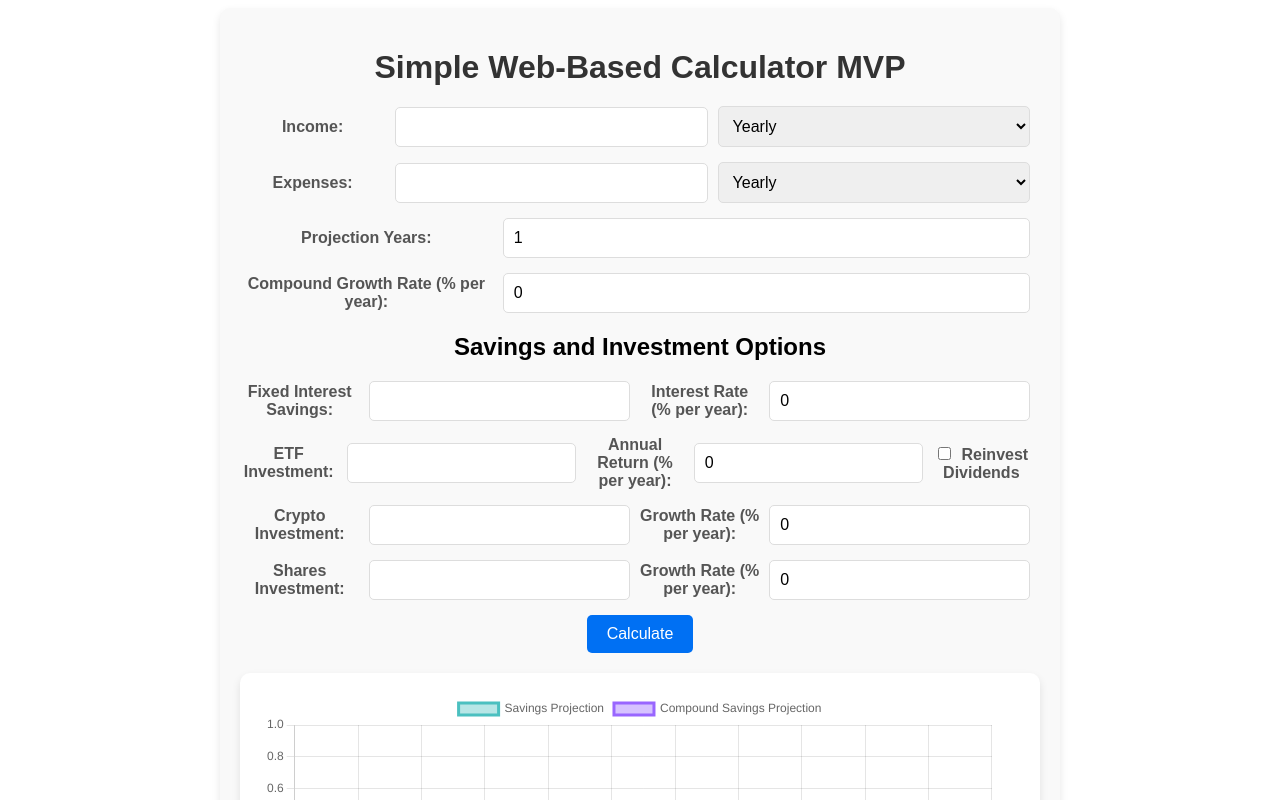
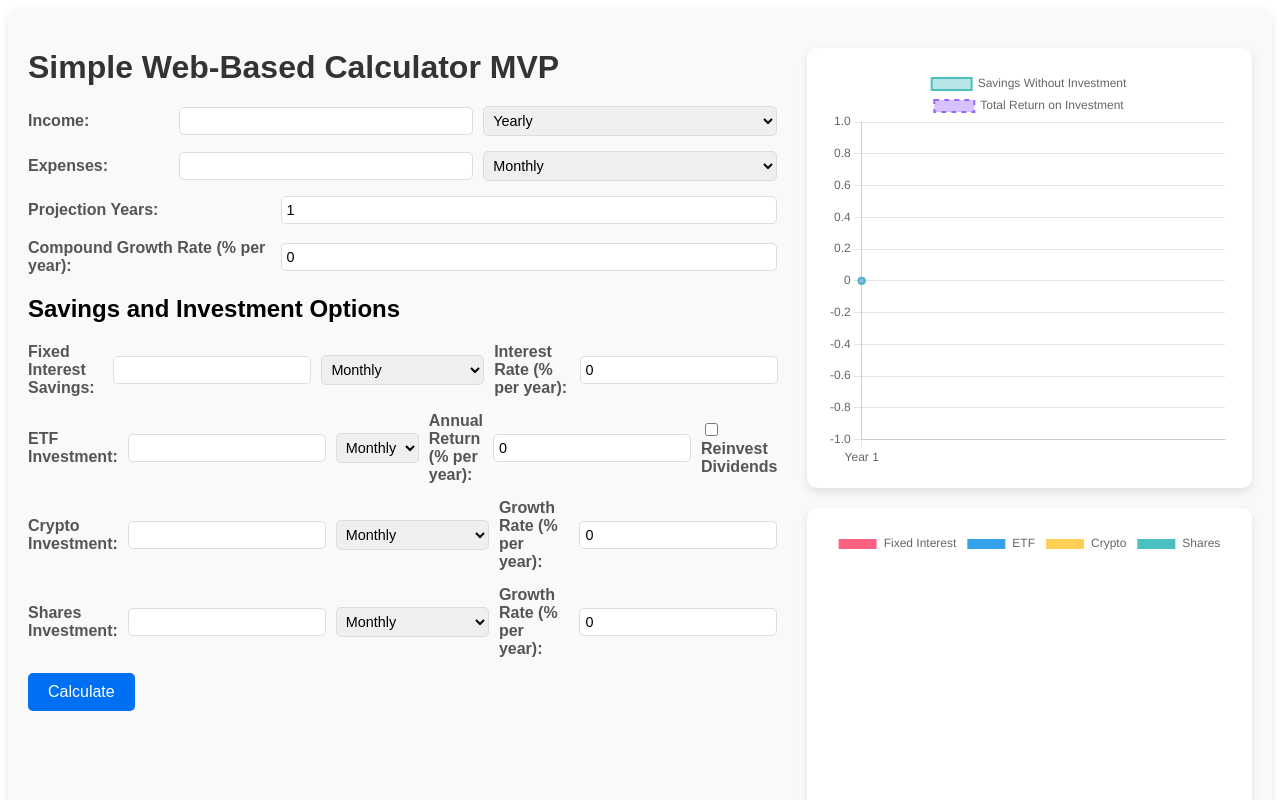
Before and after one commit to knofler/nextAi, a Next.js app: page /fintech in a window 1280 px wide. Shown: the top 800 px of the page. Built offline with nearby package versions, Linux system fonts and the light colour scheme.

Commit message:
more calculation and graph added

```diff
--- a/src/pages/fintech/index.js
+++ b/src/pages/fintech/index.js
@@ -1,5 +1,5 @@
 import React, { useState, useEffect } from 'react';
-import { Line } from 'react-chartjs-2';
+import { Line, Pie } from 'react-chartjs-2';
 import {
   Chart as ChartJS,
   CategoryScale,
@@ -9,6 +9,7 @@ import {
   Title,
   Tooltip,
   Legend,
+  ArcElement,
 } from 'chart.js';
 import styles from '../../styles/Fintech.module.css';
 
@@ -20,116 +21,166 @@ ChartJS.register(
   LineElement,
   Title,
   Tooltip,
-  Legend
+  Legend,
+  ArcElement
 );
+
+const getFrequencyMultiplier = (frequency) => {
+  switch (frequency) {
+    case 'yearly':
+      return 1;
+    case 'monthly':
+      return 12;
+    case 'weekly':
+      return 52;
+    case 'daily':
+      return 365;
+    default:
+      return 1;
+  }
+};
 
 const Fintech = () => {
   const [income, setIncome] = useState('');
   const [incomeFrequency, setIncomeFrequency] = useState('yearly');
   const [expenses, setExpenses] = useState('');
-  const [expensesFrequency, setExpensesFrequency] = useState('yearly');
+  const [expensesFrequency, setExpensesFrequency] = useState('monthly');
   const [projectionYears, setProjectionYears] = useState(1);
   const [compoundGrowthRate, setCompoundGrowthRate] = useState(0);
 
   // Savings and investment options
   const [fixedInterestSavings, setFixedInterestSavings] = useState('');
   const [fixedInterestRate, setFixedInterestRate] = useState(0);
+  const [fixedInterestFrequency, setFixedInterestFrequency] = useState('monthly');
   const [etfInvestment, setEtfInvestment] = useState('');
   const [etfDividendReinvestment, setEtfDividendReinvestment] = useState(false);
   const [etfAnnualReturn, setEtfAnnualReturn] = useState(0);
+  const [etfFrequency, setEtfFrequency] = useState('monthly');
   const [cryptoInvestment, setCryptoInvestment] = useState('');
   const [cryptoGrowthRate, setCryptoGrowthRate] = useState(0);
+  const [cryptoFrequency, setCryptoFrequency] = useState('monthly');
   const [sharesInvestment, setSharesInvestment] = useState('');
   const [sharesGrowthRate, setSharesGrowthRate] = useState(0);
+  const [sharesFrequency, setSharesFrequency] = useState('monthly');
 
   const [projections, setProjections] = useState([]);
   const [compoundProjections, setCompoundProjections] = useState([]);
+  const [pieData, setPieData] = useState({});
+
+  const annualIncome = income * getFrequencyMultiplier(incomeFrequency);
+  const annualExpenses = expenses * getFrequencyMultiplier(expensesFrequency);
+  const annualAvailableSavings = annualIncome - annualExpenses;
 
   const handleCalculate = () => {
-    const monthlyIncome = income / getFrequencyDivider(incomeFrequency);
-    const monthlyExpenses = expenses / getFrequencyDivider(expensesFrequency);
-    const monthlyAvailableSavings = monthlyIncome - monthlyExpenses;
+    const totalAllocatedSavings =
+      parseFloat(fixedInterestSavings) * getFrequencyMultiplier(fixedInterestFrequency) +
+      parseFloat(etfInvestment) * getFrequencyMultiplier(etfFrequency) +
+      parseFloat(cryptoInvestment) * getFrequencyMultiplier(cryptoFrequency) +
+      parseFloat(sharesInvestment) * getFrequencyMultiplier(sharesFrequency);
 
-    const monthlyFixedInterestSavings = fixedInterestSavings / getFrequencyDivider('monthly');
-    const monthlyEtfInvestment = etfInvestment / getFrequencyDivider('monthly');
-    const monthlyCryptoInvestment = cryptoInvestment / getFrequencyDivider('monthly');
-    const monthlySharesInvestment = sharesInvestment / getFrequencyDivider('monthly');
+    if (totalAllocatedSavings > annualAvailableSavings) {
+      alert('Total allocated savings exceed available savings after expenses.');
+      return;
+    }
 
     const projection = [];
     const compoundProjection = [];
     let totalSavings = 0;
     let totalCompoundSavings = 0;
 
-    for (let i = 1; i <= projectionYears * 12; i++) {
-      totalSavings += monthlyAvailableSavings;
-      totalCompoundSavings = (totalCompoundSavings + monthlyAvailableSavings) * (1 + compoundGrowthRate / 100 / 12);
+    let fixedInterestTotal = 0;
+    let etfTotal = 0;
+    let cryptoTotal = 0;
+    let sharesTotal = 0;
+
+    for (let i = 1; i <= projectionYears; i++) {
+      totalSavings += annualAvailableSavings;
+      totalCompoundSavings = (totalCompoundSavings + annualAvailableSavings) * (1 + compoundGrowthRate / 100);
 
       // Fixed interest savings
-      const fixedInterest = monthlyFixedInterestSavings * (1 + fixedInterestRate / 100 / 12);
+      const fixedInterest = fixedInterestSavings * getFrequencyMultiplier(fixedInterestFrequency) * Math.pow(1 + fixedInterestRate / 100, i);
+      fixedInterestTotal += fixedInterest;
 
       // ETF investment
-      const etfReturn = monthlyEtfInvestment * (1 + etfAnnualReturn / 100 / 12);
+      const etfReturn = etfInvestment * getFrequencyMultiplier(etfFrequency) * Math.pow(1 + etfAnnualReturn / 100, i);
       const etfReinvestment = etfDividendReinvestment ? etfReturn : 0;
+      etfTotal += etfReturn + etfReinvestment;
 
       // Crypto investment
-      const cryptoReturn = monthlyCryptoInvestment * (1 + cryptoGrowthRate / 100 / 12);
+      const cryptoReturn = cryptoInvestment * getFrequencyMultiplier(cryptoFrequency) * Math.pow(1 + cryptoGrowthRate / 100, i);
+      cryptoTotal += cryptoReturn;
 
       // Shares investment
-      const sharesReturn = monthlySharesInvestment * (1 + sharesGrowthRate / 100 / 12);
+      const sharesReturn = sharesInvestment * getFrequencyMultiplier(sharesFrequency) * Math.pow(1 + sharesGrowthRate / 100, i);
+      sharesTotal += sharesReturn;
 
       projection.push({
-        month: i,
-        savings: totalSavings + fixedInterest + etfReinvestment + cryptoReturn + sharesReturn,
+        year: i,
+        savings: totalSavings,
+        investmentReturn: fixedInterest + etfReinvestment + cryptoReturn + sharesReturn,
       });
       compoundProjection.push({
-        month: i,
-        savings: totalCompoundSavings + fixedInterest + etfReinvestment + cryptoReturn + sharesReturn,
+        year: i,
+        savings: totalCompoundSavings,
+        investmentReturn: fixedInterest + etfReinvestment + cryptoReturn + sharesReturn,
       });
     }
 
     setProjections(projection);
     setCompoundProjections(compoundProjection);
+
+    // Update pie chart data
+    setPieData({
+      labels: ['Fixed Interest', 'ETF', 'Crypto', 'Shares'],
+      datasets: [
+        {
+          data: [fixedInterestTotal, etfTotal, cryptoTotal, sharesTotal],
+          backgroundColor: ['#FF6384', '#36A2EB', '#FFCE56', '#4BC0C0'],
+        },
+      ],
+    });
   };
 
-  const getFrequencyDivider = (frequency) => {
-    switch (frequency) {
-      case 'yearly':
-        return 12;
-      case 'monthly':
-        return 1;
-      case 'weekly':
-        return 1 / 4.34524;
-      case 'daily':
-        return 1 / 30.4368;
-      default:
-        return 1;
+  const handleSavingsChange = (setter, value, frequency) => {
+    const totalAllocatedSavings =
+      parseFloat(fixedInterestSavings) * getFrequencyMultiplier(fixedInterestFrequency) +
+      parseFloat(etfInvestment) * getFrequencyMultiplier(etfFrequency) +
+      parseFloat(cryptoInvestment) * getFrequencyMultiplier(cryptoFrequency) +
+      parseFloat(sharesInvestment) * getFrequencyMultiplier(sharesFrequency);
+
+    const remainingSavings = annualAvailableSavings - totalAllocatedSavings + parseFloat(value) * getFrequencyMultiplier(frequency);
+
+    if (remainingSavings < 0) {
+      alert('Total allocated savings exceed available savings after expenses.');
+      return;
     }
+
+    setter(value);
   };
 
   const getLabels = () => {
-    if (projectionYears > 1) {
     return Array.from({ length: projectionYears }, (_, i) => `Year ${i + 1}`);
-    } else {
-      return projections.map((p) => `Month ${p.month}`);
-    }
   };
 
-  const data = {
+  const lineData = {
     labels: getLabels(),
     datasets: [
       {
-        label: 'Savings Projection',
+        label: 'Savings Without Investment',
         data: projections.map((p) => p.savings),
         fill: false,
         backgroundColor: 'rgba(75,192,192,0.4)',
         borderColor: 'rgba(75,192,192,1)',
+        borderWidth: 2,
       },
       {
-        label: 'Compound Savings Projection',
-        data: compoundProjections.map((p) => p.savings),
+        label: 'Total Return on Investment',
+        data: projections.map((p) => p.savings + p.investmentReturn),
         fill: false,
         backgroundColor: 'rgba(153,102,255,0.4)',
         borderColor: 'rgba(153,102,255,1)',
+        borderWidth: 2,
+        borderDash: [5, 5],
       },
     ],
   };
@@ -145,17 +196,22 @@ const Fintech = () => {
     compoundGrowthRate,
     fixedInterestSavings,
     fixedInterestRate,
+    fixedInterestFrequency,
     etfInvestment,
     etfDividendReinvestment,
     etfAnnualReturn,
+    etfFrequency,
     cryptoInvestment,
     cryptoGrowthRate,
+    cryptoFrequency,
     sharesInvestment,
     sharesGrowthRate,
+    sharesFrequency,
   ]);
 
   return (
     <div className={styles.container}>
+      <div className={styles.calculator}>
         <h1 className={styles.title}>Simple Web-Based Calculator MVP</h1>
         <form
           onSubmit={(e) => {
@@ -225,9 +281,18 @@ const Fintech = () => {
             <input
               type="number"
               value={fixedInterestSavings}
-            onChange={(e) => setFixedInterestSavings(e.target.value)}
+              onChange={(e) => handleSavingsChange(setFixedInterestSavings, e.target.value, fixedInterestFrequency)}
               required
             />
+            <select
+              value={fixedInterestFrequency}
+              onChange={(e) => setFixedInterestFrequency(e.target.value)}
+            >
+              <option value="yearly">Yearly</option>
+              <option value="monthly">Monthly</option>
+              <option value="weekly">Weekly</option>
+              <option value="daily">Daily</option>
+            </select>
             <label>Interest Rate (% per year):</label>
             <input
               type="number"
@@ -242,9 +307,18 @@ const Fintech = () => {
             <input
               type="number"
               value={etfInvestment}
-            onChange={(e) => setEtfInvestment(e.target.value)}
+              onChange={(e) => handleSavingsChange(setEtfInvestment, e.target.value, etfFrequency)}
               required
             />
+            <select
+              value={etfFrequency}
+              onChange={(e) => setEtfFrequency(e.target.value)}
+            >
+              <option value="yearly">Yearly</option>
+              <option value="monthly">Monthly</option>
+              <option value="weekly">Weekly</option>
+              <option value="daily">Daily</option>
+            </select>
             <label>Annual Return (% per year):</label>
             <input
               type="number"
@@ -267,9 +341,18 @@ const Fintech = () => {
             <input
               type="number"
               value={cryptoInvestment}
-            onChange={(e) => setCryptoInvestment(e.target.value)}
+              onChange={(e) => handleSavingsChange(setCryptoInvestment, e.target.value, cryptoFrequency)}
               required
             />
+            <select
+              value={cryptoFrequency}
+              onChange={(e) => setCryptoFrequency(e.target.value)}
+            >
+              <option value="yearly">Yearly</option>
+              <option value="monthly">Monthly</option>
+              <option value="weekly">Weekly</option>
+              <option value="daily">Daily</option>
+            </select>
             <label>Growth Rate (% per year):</label>
             <input
               type="number"
@@ -284,9 +367,18 @@ const Fintech = () => {
             <input
               type="number"
               value={sharesInvestment}
-            onChange={(e) => setSharesInvestment(e.target.value)}
+              onChange={(e) => handleSavingsChange(setSharesInvestment, e.target.value, sharesFrequency)}
               required
             />
+            <select
+              value={sharesFrequency}
+              onChange={(e) => setSharesFrequency(e.target.value)}
+            >
+              <option value="yearly">Yearly</option>
+              <option value="monthly">Monthly</option>
+              <option value="weekly">Weekly</option>
+              <option value="daily">Daily</option>
+            </select>
             <label>Growth Rate (% per year):</label>
             <input
               type="number"
@@ -300,11 +392,19 @@ const Fintech = () => {
             Calculate
           </button>
         </form>
+      </div>
+      <div className={styles.charts}>
         {projections.length > 0 && (
+          <>
             <div className={styles.chartContainer}>
-          <Line data={data} />
+              <Line data={lineData} options={{ maintainAspectRatio: false }} />
             </div>
+            <div className={styles.chartContainer}>
+              <Pie data={pieData} options={{ maintainAspectRatio: false }} />
+            </div>
+          </>
         )}
+      </div>
     </div>
   );
 };
--- a/src/styles/Fintech.module.css
+++ b/src/styles/Fintech.module.css
@@ -1,12 +1,26 @@
 .container {
-  max-width: 800px;
+  display: flex;
+  justify-content: space-between;
+  max-width: 1600px; /* Increase the max-width to provide more space */
   margin: 0 auto;
   padding: 20px;
   background: #f9f9f9;
   border-radius: 10px;
   box-shadow: 0 4px 8px rgba(0, 0, 0, 0.1);
-  text-align: center;
   font-family: 'Arial', sans-serif;
+}
+
+.calculator {
+  flex: 1;
+  margin-right: 20px;
+  max-width: 800px; /* Increase the max-width of the calculator */
+}
+
+.charts {
+  flex: 2; /* Reduce the flex value to give less space to the charts */
+  display: flex;
+  flex-direction: column;
+  justify-content: space-between;
 }
 
 .title {
@@ -32,11 +46,11 @@
 .inputGroup input,
 .inputGroup select {
   flex: 2;
-  padding: 10px;
+  padding: 5px;
   margin-right: 10px;
   border: 1px solid #ddd;
   border-radius: 5px;
-  font-size: 1em;
+  font-size: 0.9em;
 }
 
 .button {
@@ -60,4 +74,5 @@
   padding: 20px;
   border-radius: 10px;
   box-shadow: 0 4px 8px rgba(0, 0, 0, 0.1);
+  height: 400px; /* Increase the height to make the charts larger */
 }
```
Lines whose indentation alone changed are shown as unchanged.
